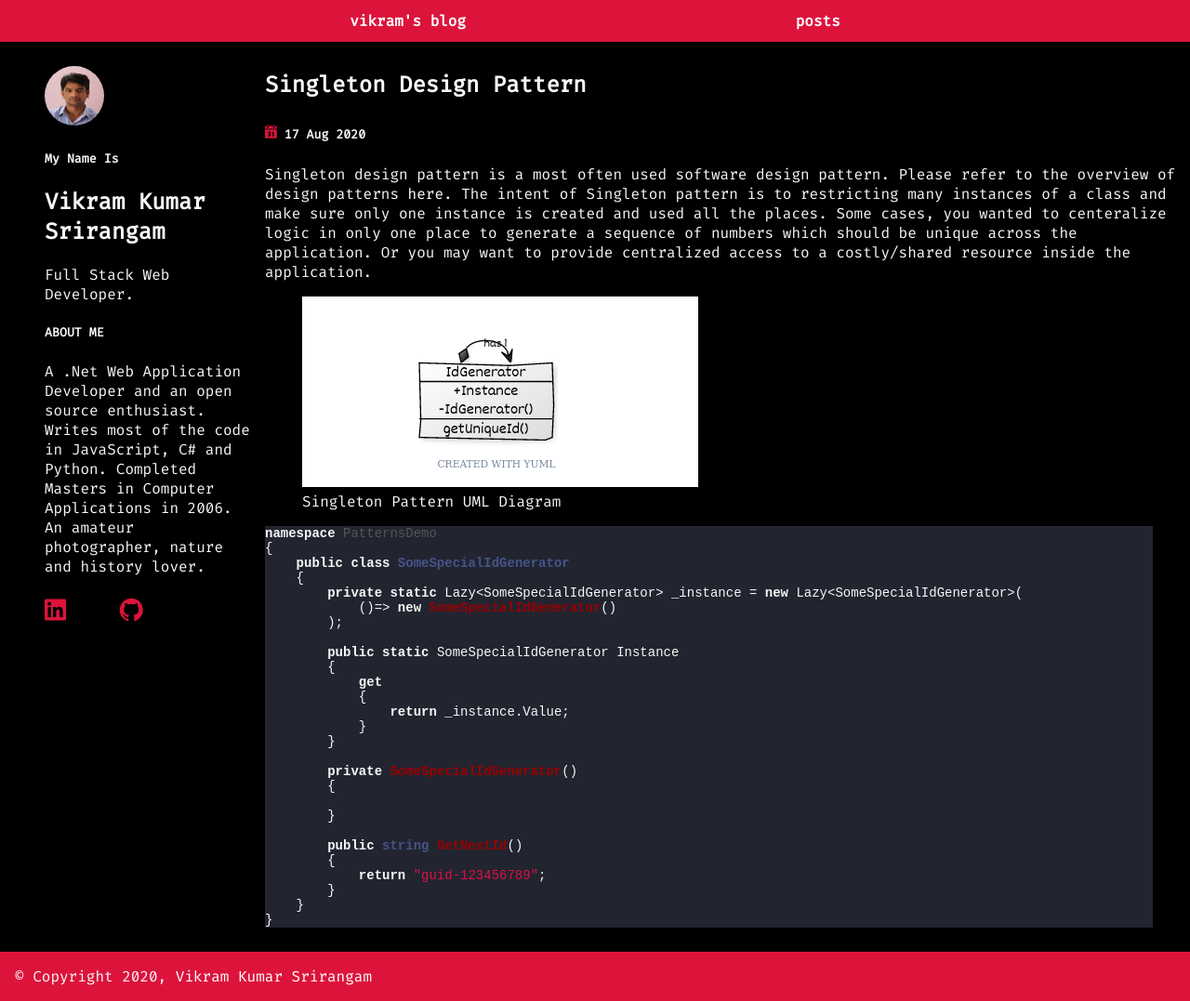
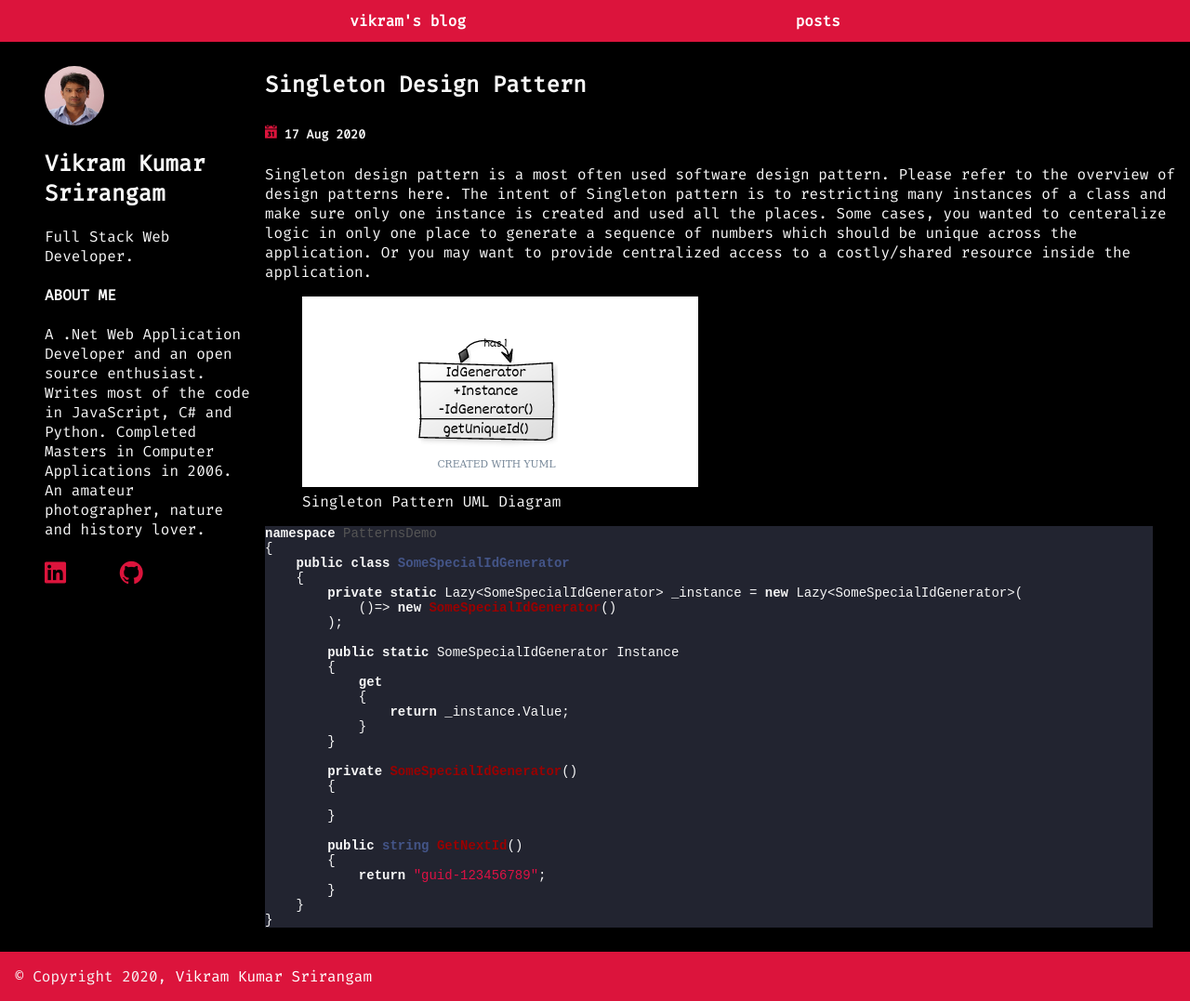
Before and after one commit to srirangamv/srirangamv.github.io, a Jekyll site: the page built from index.html, in a window 1280 px wide. Shown: the whole page at 93% size. Built offline with Jekyll 4.4.1, drawn with Linux system fonts in a browser that asks for light colours; the list of posts is cut into pages by our own code.

Commit message:
SEO changes.

```diff
--- a/_layouts/default.html
+++ b/_layouts/default.html
@@ -62,12 +62,12 @@
             <ul class="menu">
                 <li>
                     <img src="/images/LkdIn.jpg" class="userprofile" alt="user profile photo" />
-                    <h5 id="mainText" class="center">My Name Is</h5>
+                    <!-- <h5 id="mainText" class="center">My Name Is</h5> -->
                     <h1 class="center">
                         Vikram Kumar <b>Srirangam</b>
                     </h1>
                     <p class="center">Full Stack Web Developer.</p>
-                    <h5 class="center"><b>ABOUT ME</b></h5>
+                    <h4 class="center"><b>ABOUT ME</b></h4>
                     <p>
                         A .Net Web Application Developer and an open source enthusiast. Writes most of the code in
                         JavaScript, C# and Python. Completed Masters in Computer Applications in 2006. An amateur
```
Also changed, not shown: images/launcher192x192.png (added).
